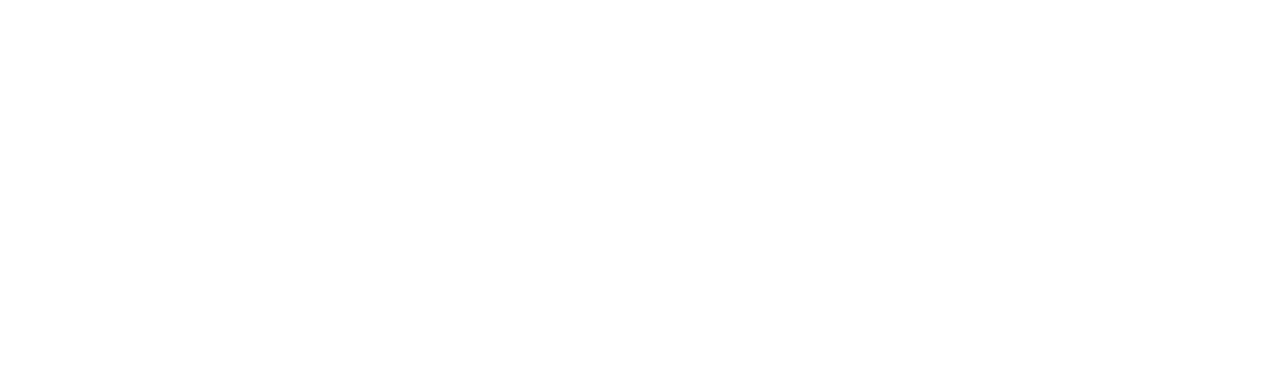
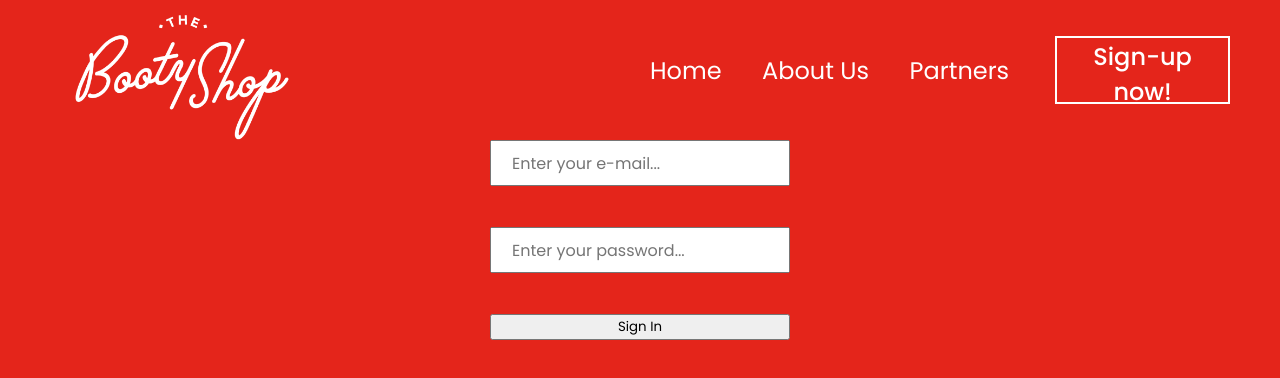
Before and after one commit to marquezintop/Booty-store-Front, a React (Create React App) app: page /sign-in in a window 1280 px wide. Before the commit this address had no page. Shown: the top 378 px of the page. Built offline with nearby package versions, Linux system fonts and the light colour scheme.

Commit message:
feat/login implemented

```diff
--- a/public/index.html
+++ b/public/index.html
@@ -1,13 +1,21 @@
 <!DOCTYPE html>
 <html lang="pt-br">
+
 <head>
   <meta charset="utf-8" />
   <meta name="viewport" content="width=device-width, initial-scale=1" />
   <meta name="theme-color" content="#000000" />
+  <link rel="preconnect" href="https://fonts.googleapis.com">
+  <link rel="preconnect" href="https://fonts.gstatic.com" crossorigin>
+  <link
+    href="https://fonts.googleapis.com/css2?family=Lato:wght@100;300;400;700&family=Poppins:wght@100;300;400;500;600;700&display=swap"
+    rel="stylesheet">
   <title>Booty Store</title>
 </head>
+
 <body>
   <noscript>You need to enable JavaScript to run this app.</noscript>
   <div id="root"></div>
 </body>
+
 </html>
--- a/src/App.js
+++ b/src/App.js
@@ -1,13 +1,23 @@
 import { BrowserRouter, Route, Routes } from 'react-router-dom';
 import HomePage from './pages/HomePage';
+import SignInPage from './pages/SignInPage';
+import UserContext from "./contexts/UserContexts";
+import { useState } from 'react';
 
 function App() {
+
+  const lsUser = JSON.parse(localStorage.getItem("user"));
+  const [user, setUser] = useState(lsUser !== null ? lsUser : {});
+
   return (
     <BrowserRouter>
+      <UserContext.Provider value={{ user, setUser }}>
         <Routes>
           <Route path="/" element={<HomePage />} />
+          <Route path="/sign-in" element={<SignInPage />} />
         </Routes>
-      </BrowserRouter>
+      </UserContext.Provider>
+    </BrowserRouter>
   );
 }
 
--- a/src/components/Header.js
+++ b/src/components/Header.js
@@ -1,13 +1,13 @@
-import { useNavigate } from "react-router-dom"
-import logo from "../assets/logo.png"
-import styled from "styled-components"
+import { useNavigate } from "react-router-dom";
+import logo from "../assets/logo.png";
+import styled from "styled-components";
 
 export default function Header() {
-    const navigate = useNavigate()
+    const navigate = useNavigate();
 
     return (
         <HeaderStyled>
-            <img src={logo} alt="logo"/>
+            <img src={logo} alt="logo" />
             <div>
                 <button onClick={() => navigate("/")}>Home</button>
                 <button onClick={() => navigate("/about-us")}>About Us</button>
@@ -47,6 +47,7 @@
         color: #FFFFFF;
         border: none;
         background-color: transparent;
+        cursor: pointer;
     }
 
     button::after {
@@ -80,10 +81,11 @@
   margin-left: 40px;
   margin-right: 50px;
   transition: all 0.3s ease-in-out;
+  cursor: pointer;
 }
 
 .sign-up:hover {
   background-color: #FFFFFF;
   color: #E4251B;
 }
-`
+`;
--- /dev/null
+++ b/src/components/SignInForm.js
@@ -0,0 +1,76 @@
+import axios from "axios";
+import { useContext, useState } from "react";
+import { useNavigate } from "react-router-dom";
+import styled from "styled-components";
+import UserContext from "../contexts/UserContexts"
+
+
+export default function SignInForm() {
+    const navigate = useNavigate();
+    const { setUser } = useContext(UserContext);
+    const [email, setEmail] = useState("");
+    const [password, setPassword] = useState("");
+
+    async function signIn(e) {
+        e.preventDefault();
+        signInRequest();
+    }
+
+    async function signInRequest() {
+        try {
+            const res = await axios.post(`${process.env.REACT_APP_API_URL}/sign-in`, { email, password });
+            const { name, token } = res.data;
+            console.log(name, token);
+            setUser({ name, token });
+            localStorage.setItem("user", JSON.stringify({ name, token }));
+            //navigate("/");
+        } catch (err) {
+            console.log(err.response.data);
+        }
+    }
+
+    return (
+        <FormContainer>
+            <form onSubmit={signIn}>
+                <input type="email"
+                    placeholder="Enter your e-mail..."
+                    required
+                    value={email}
+                    onChange={e => setEmail(e.target.value)} />
+
+                <input type="password"
+                    placeholder="Enter your password..."
+                    required
+                    value={password}
+                    onChange={e => setPassword(e.target.value)} />
+                <button type="submit">Sign In</button>
+            </form>
+        </FormContainer>
+    );
+}
+
+const FormContainer = styled.div`
+    margin-top: 50px;
+    display: flex;
+    justify-content: center;
+
+        form {
+            width: 300px;
+            height: 200px;
+            display: flex;
+            flex-direction: column;
+            justify-content: space-between;
+
+                input {
+                    height: 40px;
+                    padding-left: 20px;
+                    font-size: 16px;
+
+                        input::placeholder {
+                            text-align: center;
+
+                        }
+
+                }
+        }
+`;
--- /dev/null
+++ b/src/contexts/UserContexts.js
@@ -0,0 +1,5 @@
+import { createContext } from "react";
+
+const UserContext = createContext();
+
+export default UserContext;
--- a/src/pages/HomePage.js
+++ b/src/pages/HomePage.js
@@ -1,6 +1,6 @@
 import styled from "styled-components";
 import Header from "../components/Header";
-import lovers from "../assets/lovers.png"
+import lovers from "../assets/lovers.png";
 
 export default function HomePage() {
     return (
@@ -18,14 +18,14 @@
                         The Booty Shop is the ideal choice for consumers who are seeking to find their perfect
                         romantic match. With a wide range of options and a user-friendly interface, the Booty Shop
                         offers an unparalleled online dating experience. Additionally, the Booty Store provides a
-                    safe and secure platform for users to interact one another, you can even choice your
+                        safe and secure platform for users to interact one another, you can even choose your
                         partner’s costume for the date. The Booty Shop is the perfect destination for anyone
                         looking to find their perfect match.
                     </p>
                 </StyledHomeGray>
             </StyledHome>
         </>
-    )
+    );
 }
 
 const StyledHome = styled.div`
@@ -42,7 +42,7 @@
         left: 160px;
         z-index: 1;
     }
-`
+`;
 
 const StyledHomeGray = styled.div`
     position: absolute;
@@ -69,7 +69,7 @@
         font-size: 20px;
         margin-top: 20px;
     }
-`
+`;
 
 const StyledText = styled.div`
     width: 585px;
@@ -91,4 +91,4 @@
         font-size: 20px;
         margin-top: -210px;
     }
-`
+`;
--- /dev/null
+++ b/src/pages/SignInPage.js
@@ -0,0 +1,22 @@
+import styled from "styled-components";
+import Header from "../components/Header";
+import SignInForm from "../components/SignInForm";
+
+export default function SignInPage() {
+
+    return (
+        <>
+            <Header />
+            <StyledSignIn>
+                <SignInForm />
+            </StyledSignIn>
+        </>
+    );
+}
+
+const StyledSignIn = styled.div`
+    width: 100vw;
+    height: 100vh;
+    margin-top: 140px;
+    background-color: #E4251B;
+`;
--- a/src/style/GlobalStyle.js
+++ b/src/style/GlobalStyle.js
@@ -2,7 +2,7 @@
 
 const GlobalStyle = createGlobalStyle`
     * {
-        font-family: 'Poppins';
+        font-family: 'Poppins', sans-serif;
         font-style: normal;
         font-weight: 400;
     }`
```
Also changed, not shown: 1 other file (tests, documents, lock files or other folders). Lines whose indentation alone changed are shown as unchanged.
